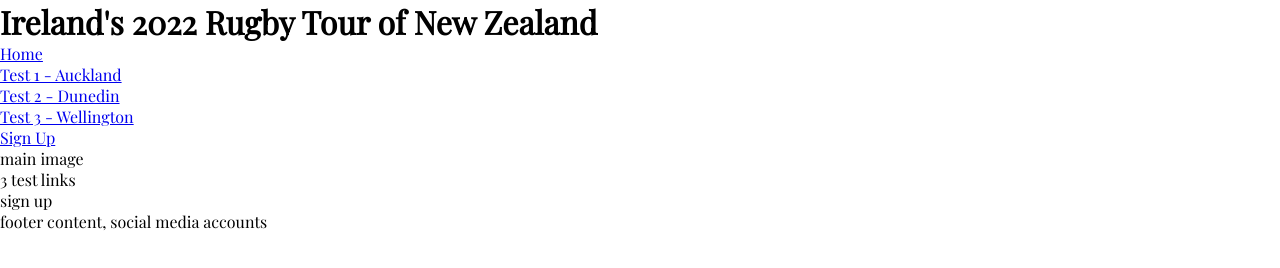
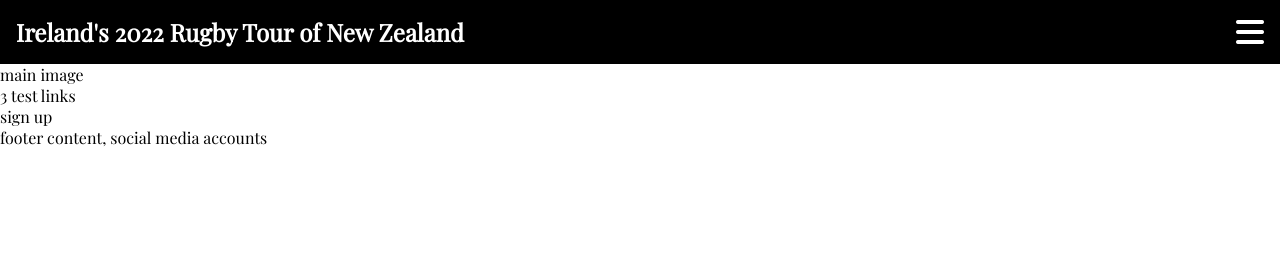
Before and after one commit to adammkeane/nz-ire-2022, a plain HTML site: page index.html in a window 1280 px wide. Drawn offline with nearby package versions, Linux system fonts and the light colour scheme.

Commit message:
Add first version of nav bar to homepage

```diff
--- a/assets/css/style.css
+++ b/assets/css/style.css
@@ -9,3 +9,61 @@
 body {
     font-family: 'Playfair Display', serif;
 }
+
+ /* Style the navigation menu */
+ .top-nav {
+    overflow: hidden;
+    background-color: #000000;
+    position: relative;
+    color: #00BD6E;
+  }
+
+  /* Hide the links inside the navigation menu (except for logo/home) */
+  .top-nav #myLinks {
+    display: none;
+  }
+
+  /* Style navigation menu links */
+  .top-nav a {
+    color: white;
+    text-decoration: none;
+    display: block;
+    padding: 0.5rem 1rem;
+  }
+
+  #myLinks {
+    padding-bottom: 1.5rem;
+    display: flex;
+    font-size: 1rem;
+  }
+
+  /* Style the hamburger menu */
+  .top-nav a.icon {
+        display: flex;
+        font-size: 2rem;
+        padding: 1rem;
+        justify-content: center;
+        align-items: center;
+  }
+
+  /* Add a grey background color on mouse-over */
+  .top-nav a:hover {
+    color: #00BD6E;
+  }
+
+  /* Style the active link (or home/logo) */
+  .active {
+    width: 100%;
+    display: flex;
+    align-items: center;
+    color: #ffffff;
+    padding-left: 1rem;
+  }
+
+  /* flexbox nav */
+.seen-nav {
+    width: 100%;
+    display: flex;
+    justify-content: space-evenly;
+    background-color: #000000;
+}
--- /dev/null
+++ b/assets/js/script.js
@@ -0,0 +1,9 @@
+/* Toggle between showing and hiding the navigation menu links when the user clicks on the hamburger menu / bar icon */
+function myFunction() {
+    var x = document.getElementById("myLinks");
+    if (x.style.display === "block") {
+      x.style.display = "none";
+    } else {
+      x.style.display = "block";
+    }
+  }
--- a/index.html
+++ b/index.html
@@ -11,25 +11,24 @@
 </head>
 <body>
     <header>
-        <h1>Ireland's 2022 Rugby Tour of New Zealand</h1>
-        <nav>
-            <ul>
-                <li>
-                    <a href="index.html">Home</a>
-                </li>
-                <li>
-                    <a href="#">Test 1 - Auckland</a>
-                </li>
-                <li>
-                    <a href="#">Test 2 - Dunedin</a>
-                </li>
-                <li>
-                    <a href="#">Test 3 - Wellington</a>
-                </li>
-                <li>
-                    <a href="#">Sign Up</a>
-                </li>
-            </ul>
+
+        <nav class="top-nav">
+            <div class="seen-nav">
+            <h1 class="active">Ireland's 2022 Rugby Tour of New Zealand</h1>
+             <!-- "Hamburger menu" / "Bar icon" to toggle the navigation links -->
+             <a href="javascript:void(0);" class="icon" onclick="myFunction()">
+                <i class="fa-solid fa-bars"></i>
+             </a>
+             </div>
+            <!-- Navigation links (hidden by default) -->
+            <div id="myLinks">
+                    <a href="index.html"><strong>Home</strong></a>
+                    <a href="#"><strong>First Test - Auckland</strong></a>
+                    <a href="#"><strong>Second Test - Dunedin</strong></a>
+                    <a href="#"><strong>Third Test - Wellington</strong></a>
+                    <a href="#"><strong>Sign Up</strong></a>
+            </div>
+
         </nav>
     </header>
     <section>
@@ -42,5 +41,8 @@
         sign up
     </section>
     <footer>footer content, social media accounts</footer>
+    <!-- font awesome script -->
+    <script src="https://kit.fontawesome.com/6b27cf5798.js" crossorigin="anonymous"></script>
+    <script src="assets/js/script.js"></script>
 </body>
 </html>
```
